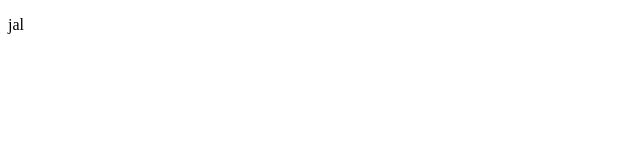
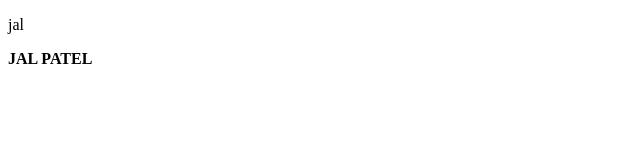
Before and after one commit to jalpatel2646/Assignment-3, a plain HTML site: page TW.html in a window 1280 px wide. Shown: the full height of the page, 0-640 px from the left. Drawn offline with Linux system fonts and the light colour scheme.

Commit message:
free fire....

```diff
--- a/TW.html
+++ b/TW.html
@@ -7,5 +7,7 @@
 </head>
 <body>
     <p>jal </p>
+
+    <B>JAL PATEL</B>
 </body>
 </html>
```
